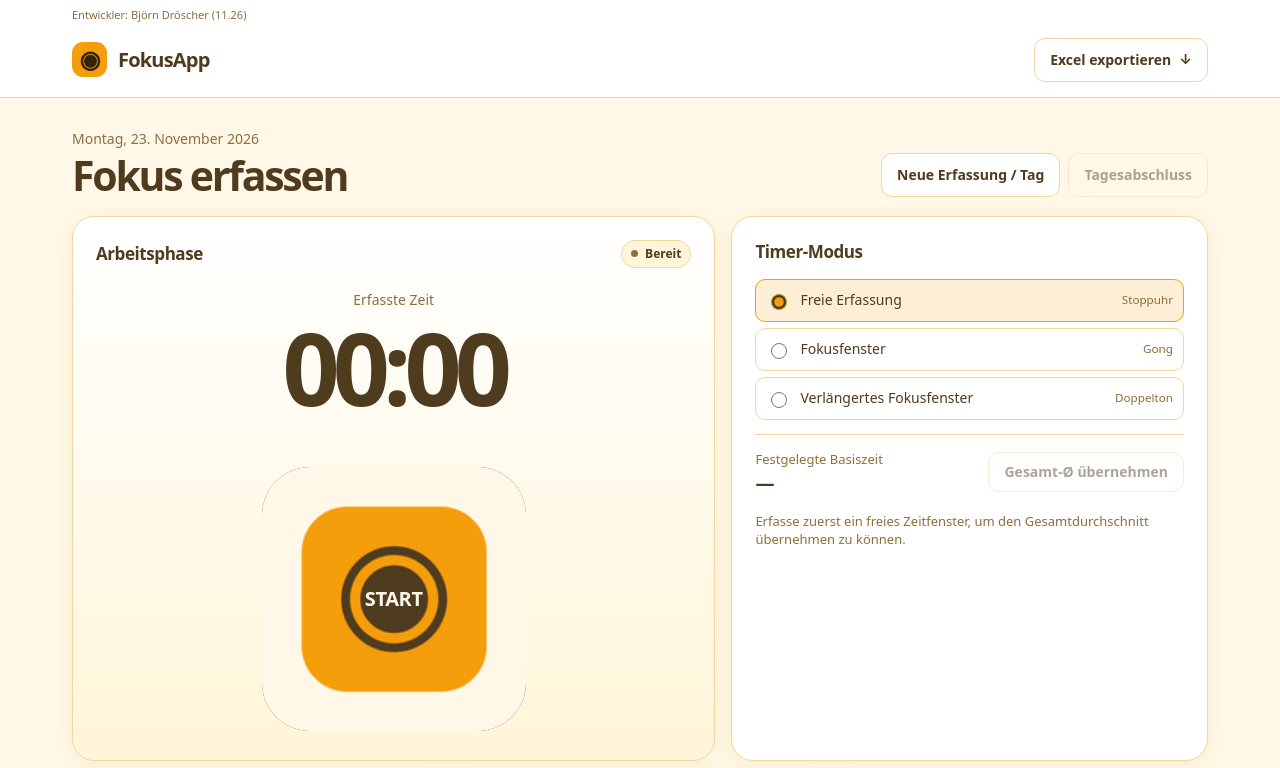
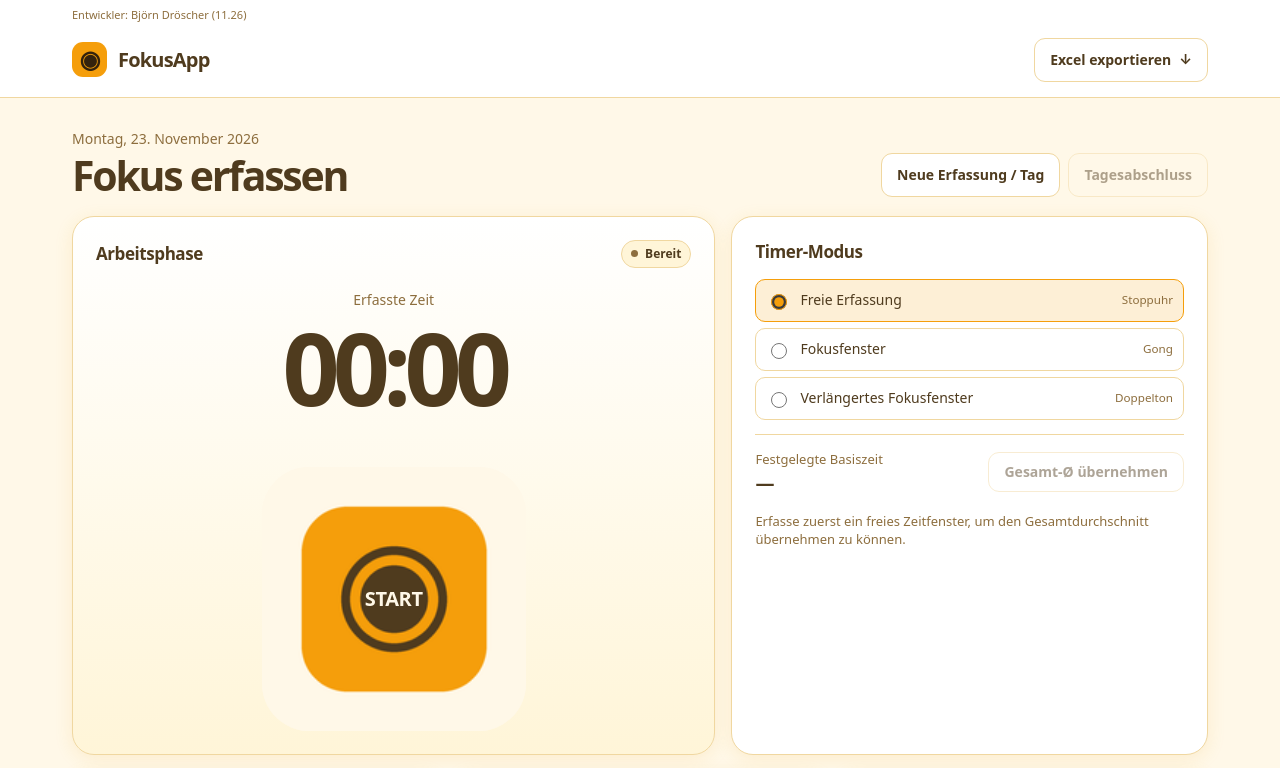
Before and after one commit to 8krjsyw79g-commits/fokusapp, a plain HTML site: page index.html in a window 1280 px wide. Shown: the top 768 px of the page. Drawn offline with Linux system fonts and the light colour scheme.

Commit message:
Add files via upload

```diff
--- a/index.html
+++ b/index.html
@@ -34,23 +34,30 @@ td:last-child:has(.delete-window){text-align:right}
 .version{margin-top:3px;font-size:11px}
 .start-stop {
   width:min(100%,264px);
-  aspect-ratio:1;
-  display:inline-grid;
-  place-items:center;
+  aspect-ratio:1 / 1;
+  position:relative;
+  display:inline-flex;
   padding:0;
   border:0;
-  border-radius:48px;
+  border-radius:18%;
   overflow:hidden;
-  background:#4F3B1E;
+  background:#FFF8E8;
   color:#FFF8E8;
   font-size:20px;
   font-weight:800;
   letter-spacing:-.02em;
   line-height:1;
 }
-.start-stop img,.start-stop span{grid-area:1/1}
-.start-stop img{display:block;width:100%;height:100%;pointer-events:none}
-.start-stop span{z-index:1;pointer-events:none}
+.start-stop img {
+  position:absolute;
+  inset:0;
+  display:block;
+  width:100%;
+  height:100%;
+  object-fit:contain;
+  pointer-events:none;
+}
+.start-stop span{position:relative;pointer-events:none}
 .start-stop.stop{box-shadow:0 0 0 3px var(--danger)}
 </style>
 </head>
```
